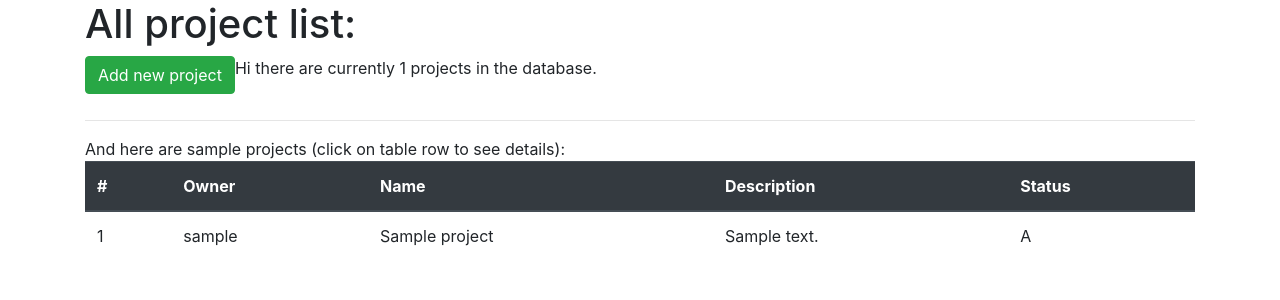
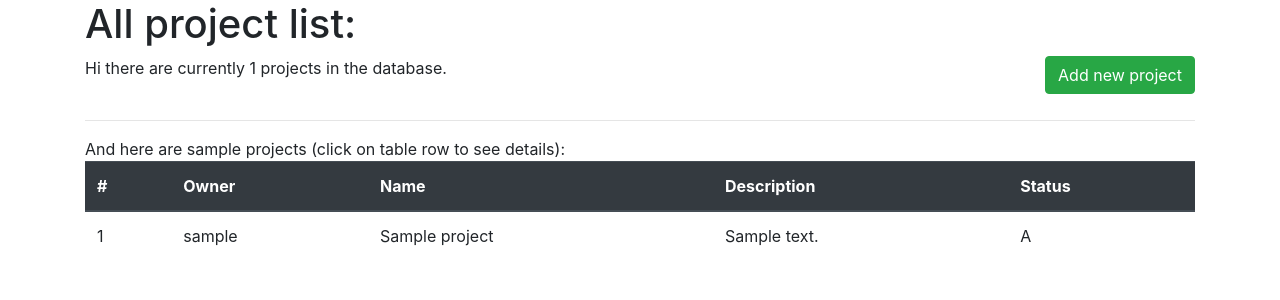
Before and after one commit to misiekofski/django-prvalidator, a Django app: page /project/ in a window 1280 px wide. Shown: the part 56-356 px from the top of the page. Run offline with Django 3.2, Linux system fonts and the light colour scheme; a user stored in the database is signed in; tables that the repository leaves empty hold one stand-in row (values such as "Sample post"); some libraries are stand-ins or nearby versions.

Commit message:
Fast fixes

```diff
--- a/static/css/main.css
+++ b/static/css/main.css
@@ -10,9 +10,9 @@ table tr[data-href] {
 }
 
 .btn-success {
-    float: left;
+    float: right;
 }
 
 .modal-content {
-    background-color: lightgrey;
+    background-color: white;
 }
--- a/templates/validator/projects.html
+++ b/templates/validator/projects.html
@@ -31,13 +31,14 @@
                             <option value="Merged to master">Merged to master</option>
                             <option value="Test">Test</option>
                         </select><br><br>
-                        <input type="submit" class="btn btn-primary" name="buttonAddNewProject" id="buttonAddNewProject"
+                        <div class="modal-footer">
+                            <button type="button" class="btn btn-danger" data-dismiss="modal">Cancel</button>
+                            <input type="submit" class="btn btn-primary" name="buttonAddNewProject" id="buttonAddNewProject"
                             value="Submit">
+                        </div>
                     </form>
                 </div>
-                <div class="modal-footer">
-                    <button type="button" class="btn btn-danger" data-dismiss="modal">Cancel</button>
-                </div>
+
             </div>
         </div>
     </div>
```
